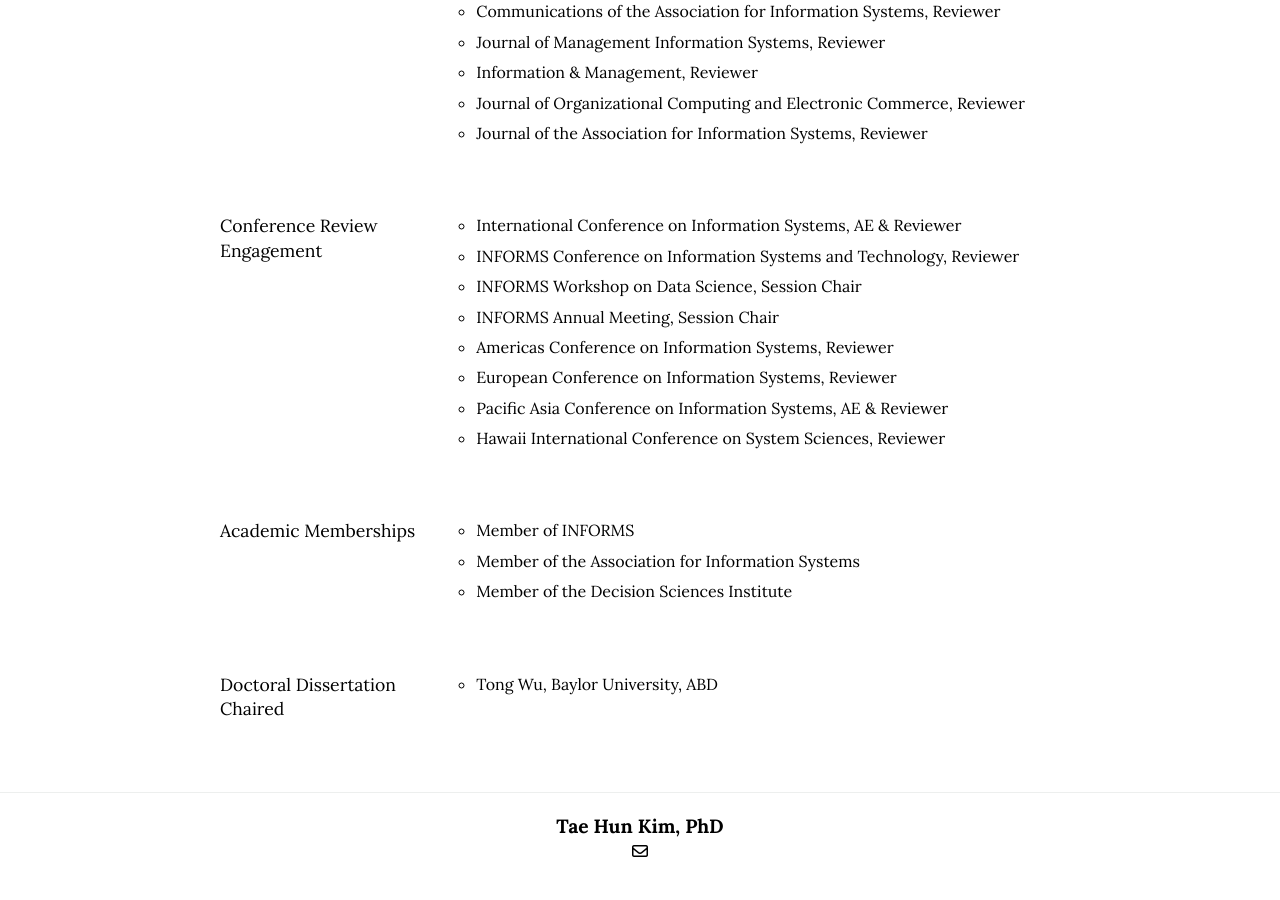
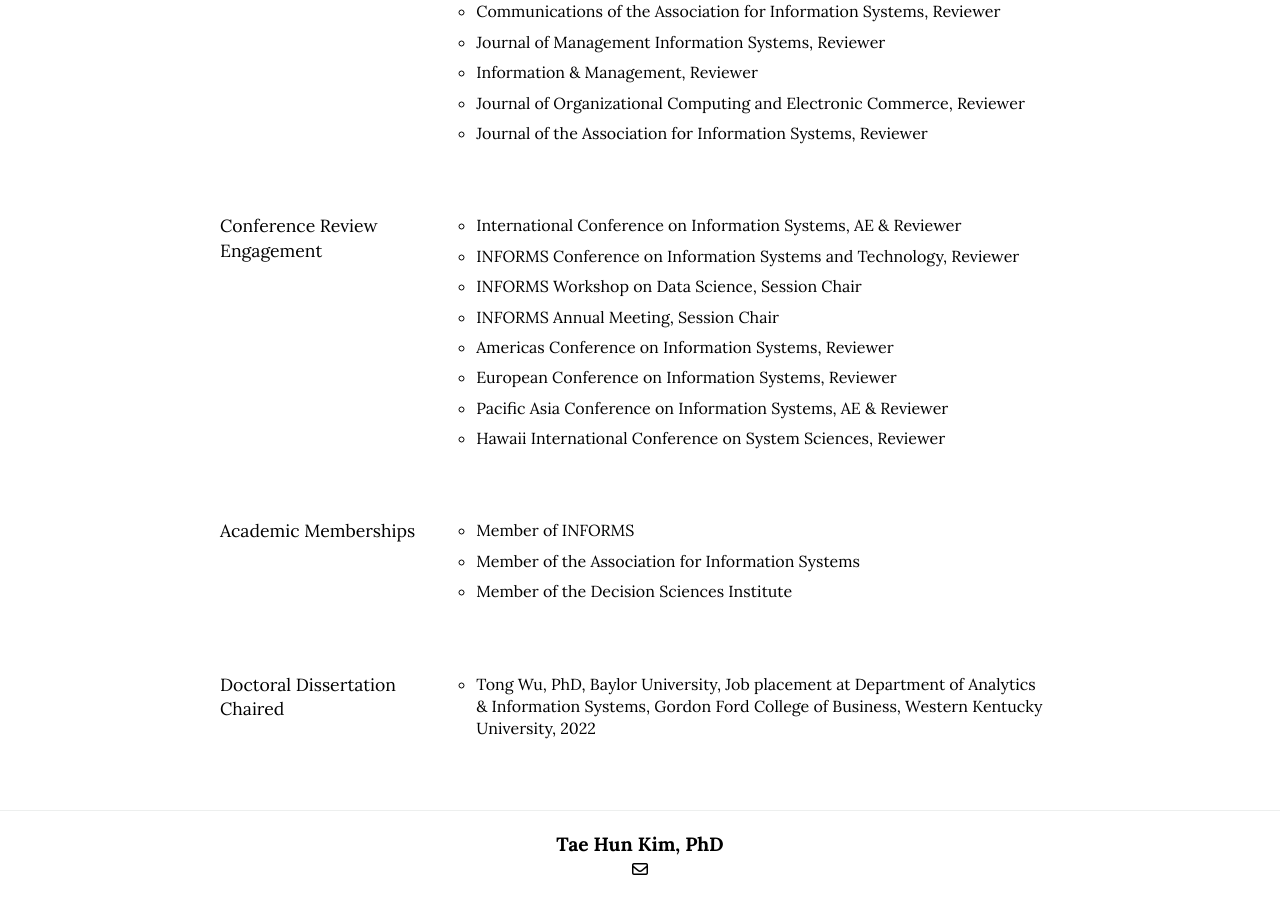
Before and after one commit to istaehun/taehun, a Jekyll site: the page built from engagement.html, in a window 1280 px wide and 900 px high, scrolled down 2512 px. Built offline with Jekyll 4.4.1, drawn with Linux system fonts in a browser that asks for light colours; nearby versions of some CDN libraries.

Commit message:
Update engagement.yml

```diff
--- a/_data/engagement.yml
+++ b/_data/engagement.yml
@@ -76,4 +76,4 @@
   -
     title: Doctoral Dissertation Chaired
     list:
-      - "Tong Wu, Baylor University, ABD"
+      - "Tong Wu, PhD, Baylor University, Job placement at Department of Analytics & Information Systems, Gordon Ford College of Business, Western Kentucky University, 2022"
```
